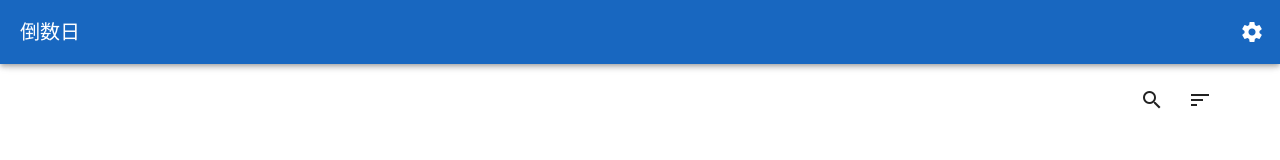
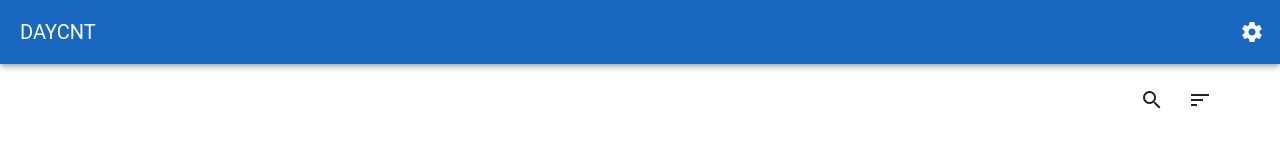
Before and after one commit to hsn8086/DAYCNT, a Vue app: page / in a window 1280 px wide. Shown: the top 160 px of the page. Built offline with nearby package versions, Linux system fonts and the light colour scheme; a small style sheet from the web is missing.

Commit message:
feat: update i18n

```diff
--- a/src/plugins/i18n.ts
+++ b/src/plugins/i18n.ts
@@ -3,7 +3,11 @@ import { createI18n } from 'vue-i18n'
 const messages = {
     zh: {
         app: {
-            title: '倒数日',
+            sort: {
+                createAt: '创建时间',
+                date: '事件日期',
+            },
+            title: 'DAYCNT',
             add: '添加事件',
             search: '搜索',
             settings: '设置',
@@ -53,7 +57,11 @@ const messages = {
     },
     en: {
         app: {
-            title: 'Day Counter',
+            sort: {
+                createAt: 'Create At',
+                date: 'Event Date',
+            },
+            title: 'DAYCNT',
             add: 'Add Event',
             search: 'Search',
             settings: 'Settings',
```
